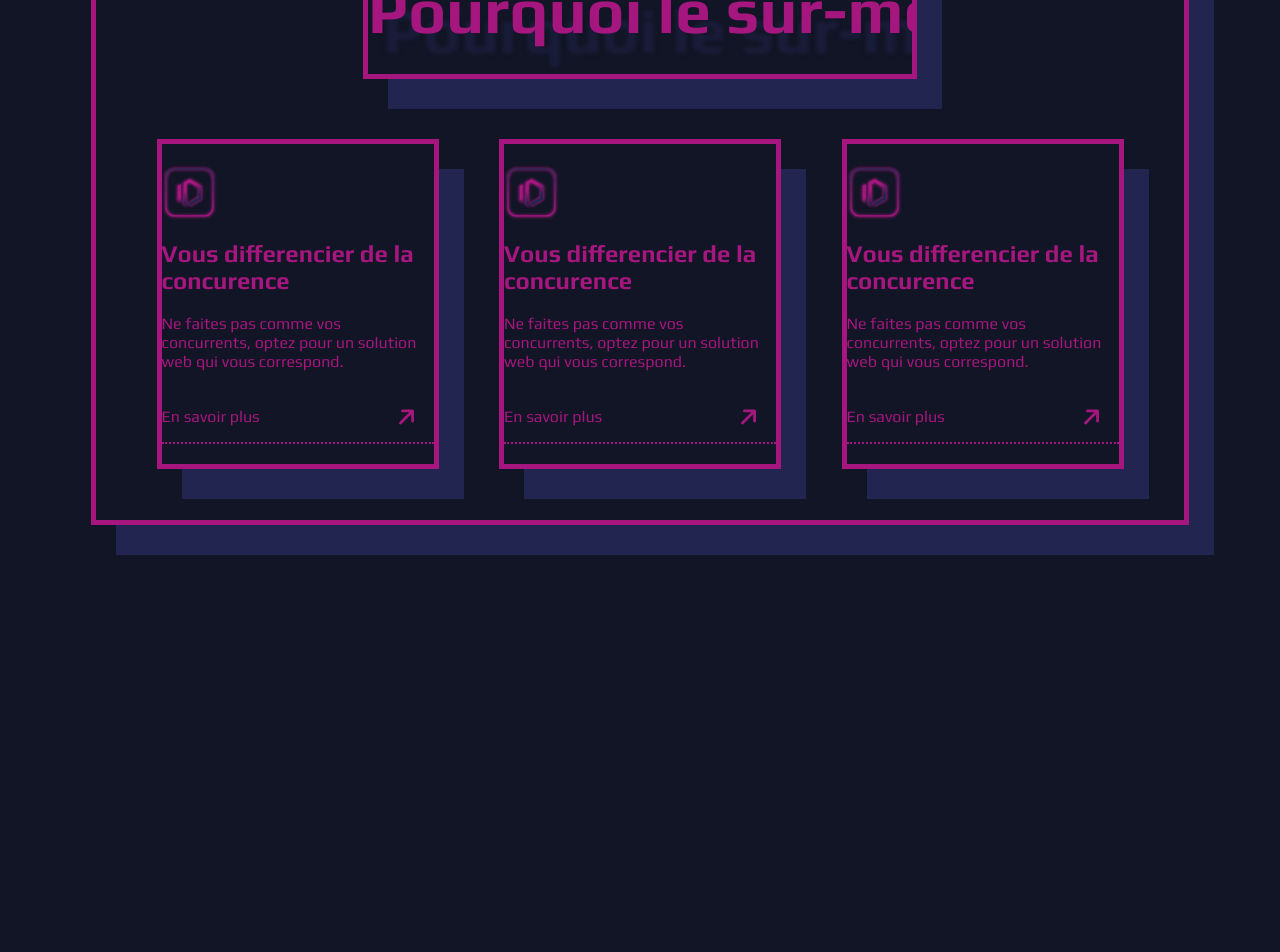
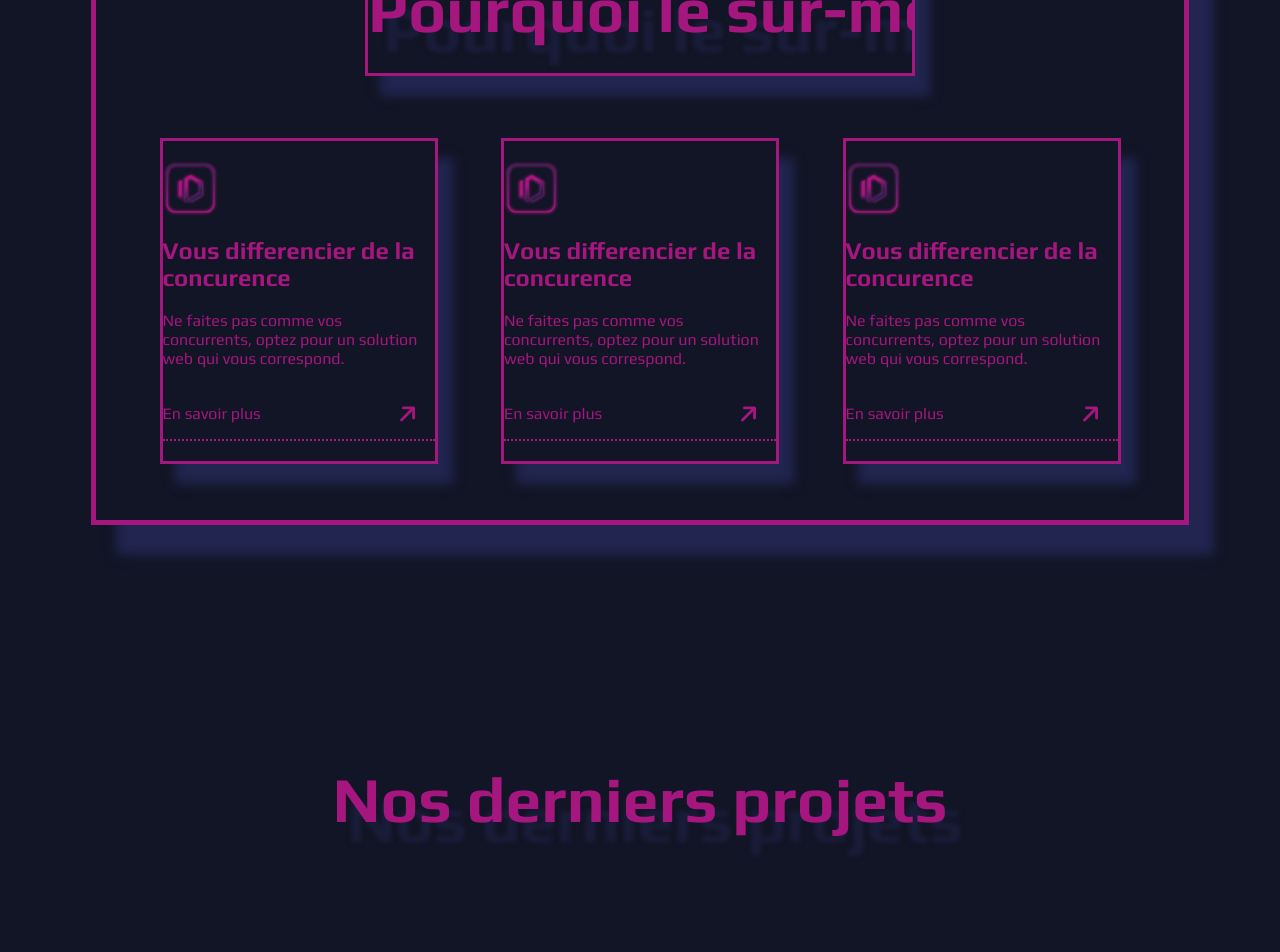
Before and after one commit to CamilleSylla/newId, a React (Create React App) app: page / in a window 1280 px wide. Shown: the part 1800-2752 px from the top of the page. Before the commit the page ends 2400 px from the top, so only its background shows below. Built offline with nearby package versions, Linux system fonts and the light colour scheme.

Commit message:
added new project layer

```diff
--- a/src/App.scss
+++ b/src/App.scss
@@ -14,12 +14,16 @@
 }
 .container {
   border: 5px solid #A5167E;
-  box-shadow:25px 30px 0px #21254F;
+  box-shadow:25px 30px 10px #21254F;
+}
+.inner_container {
+  border: 3px solid #A5167E;
+  box-shadow:15px 20px 10px #21254F;
 }
 
 .page_title {
   font-size: 8vh;
-  text-shadow:15px 20px 4px  rgba(#21254F, 0.5);
+  text-shadow:15px 20px 5px  rgba(#21254F, 0.5);
 }
 
 .btn_pink {
--- a/src/Componants/Home/Cards/Cards.js
+++ b/src/Componants/Home/Cards/Cards.js
@@ -7,11 +7,11 @@ export default function Cards() {
   return (
     <section className="layer">
       <article className="container" id="Cards">
-        <div className="moving_title container">
+        <div className="moving_title inner_container">
           <h1 className="moving_title_txt">Pourquoi le sur-mesure ?</h1>
         </div>
         <div className="cards_wrapper">
-          <section className="cards_item container">
+          <section className="cards_item inner_container">
             <img src={Icon} alt="qqch" />
             <h1>Vous differencier de la concurence</h1>
             <p>
@@ -23,7 +23,7 @@ export default function Cards() {
               <img src={Arrow} alt="fleche IconicDev" />
             </div>
           </section>
-          <section className="cards_item container">
+          <section className="cards_item inner_container">
             <img src={Icon} alt="qqch" />
             <h1>Vous differencier de la concurence</h1>
             <p>
@@ -35,7 +35,7 @@ export default function Cards() {
               <img src={Arrow} alt="fleche IconicDev" />
             </div>
           </section>
-          <section className="cards_item container">
+          <section className="cards_item inner_container">
             <img src={Icon} alt="qqch" />
             <h1>Vous differencier de la concurence</h1>
             <p>
--- a/src/Componants/Home/Home.js
+++ b/src/Componants/Home/Home.js
@@ -2,6 +2,7 @@ import React from "react";
 import Banner from "./Banner/Banner";
 import Cards from "./Cards/Cards";
 import Concept from "./Concept/Concept";
+import Project from "./Projects/Projects";
 
 export default function Home() {
 
@@ -10,6 +11,7 @@ export default function Home() {
       <Banner/>
       <Concept/>
       <Cards/>
+      <Project/>
     </div>
   );
 }
--- /dev/null
+++ b/src/Componants/Home/Projects/Projects.js
@@ -0,0 +1,32 @@
+import React from "react";
+import "../../../style/home/Projects/Projects.scss";
+import Icon from "../../../assets/icons/IDIcon.svg";
+import Arrow from "../../../assets/icons/arrow.svg";
+
+export default function Project() {
+  return (
+    <section className="layer">
+      <article id="Project">
+        <h1 className="page_title">Nos derniers projets</h1>
+        <div className="project_selector">
+          <article className="project_item inner_container">
+            <img src={Icon} alt="Demetis-Conseil" />
+            <h1>Demetis Conseil</h1>
+            <p>
+              Demetis Conseil est un cabinet de conseil en gestion de
+              patrimoine.
+            </p>
+          </article>
+          <article className="project_item inner_container">
+            <img src={Icon} alt="Demetis-Conseil" />
+            <h1>Demetis Conseil</h1>
+            <p>
+              Demetis Conseil est un cabinet de conseil en gestion de
+              patrimoine.
+            </p>
+          </article>
+        </div>
+      </article>
+    </section>
+  );
+}
--- /dev/null
+++ b/src/style/home/Projects/Projects.scss
@@ -0,0 +1,28 @@
+#Project {
+    height: 80%;
+    width: 85%;
+    display: flex;
+    flex-direction: column;
+    justify-content: space-evenly;
+    align-items: center;
+    .project_selector {
+        height: 50%;
+        display: flex;
+        flex-direction: column;
+        justify-content: space-evenly;
+        align-items: center;
+        .project_item {
+            height: 12vh;
+            width: 50vw;
+            display: flex;
+            justify-content: space-evenly;
+            align-items: center;
+            img {
+                height: 80%;
+            }
+            p {
+                width: 50%;
+            }
+        }
+    }
+}
```
Also changed, not shown: 1 other file (tests, documents, lock files or other folders).
